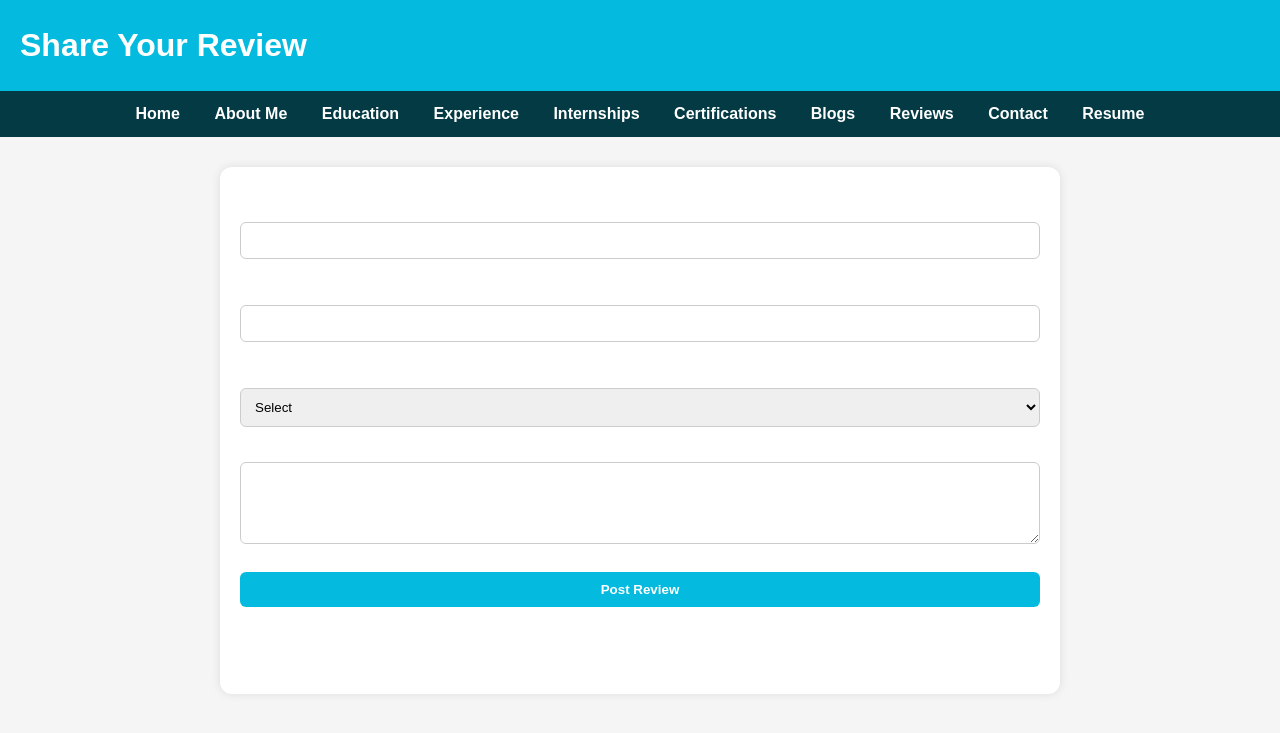
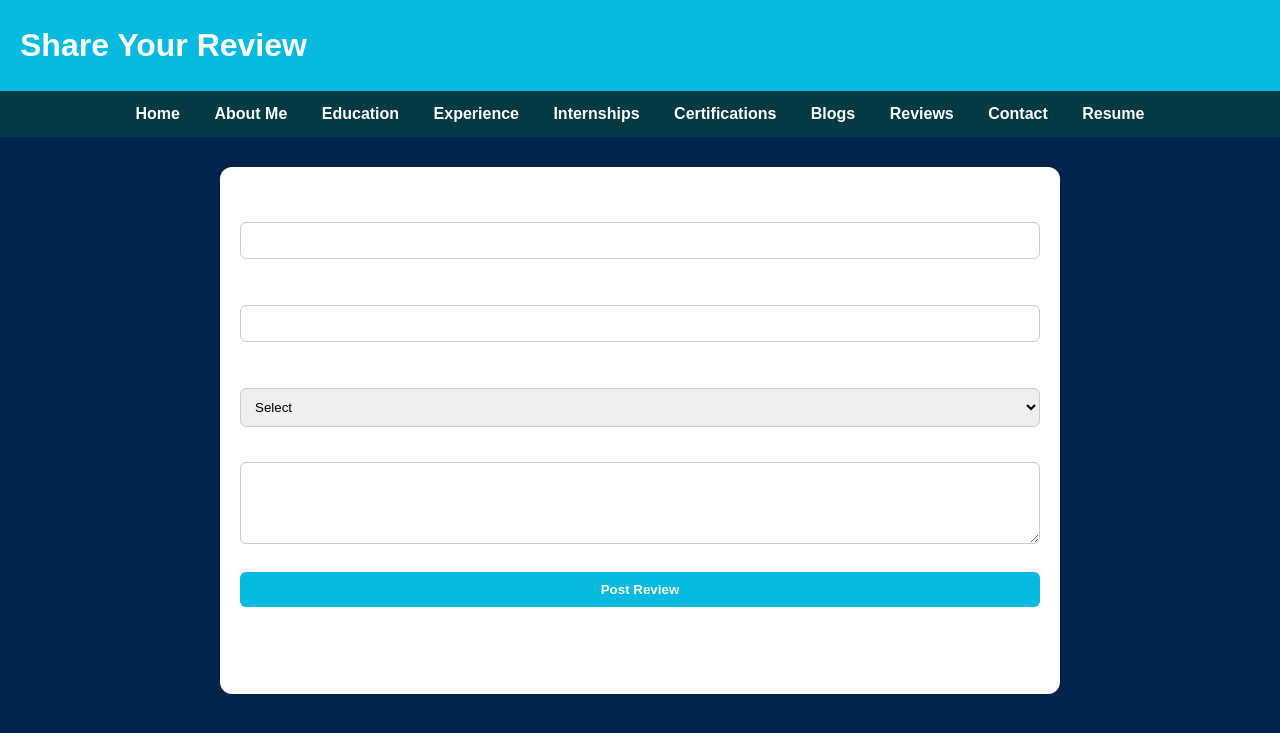
Before and after one commit to faisalrehman110/portfolio-website, a Flask app: page /reviews in a window 1280 px wide. Shown: the top 733 px of the page. Run offline with Flask 3, Linux system fonts and the light colour scheme.

Commit message:
Update reviews.html

```diff
--- a/templates/reviews.html
+++ b/templates/reviews.html
@@ -7,12 +7,7 @@
   <meta name="viewport" content="width=device-width, initial-scale=1.0"/>
   <link rel="stylesheet" href="/static/css/styles.css?v=2">
   <style>
-    body {
-      font-family: Arial, sans-serif;
-      background: #f5f5f5;
-      margin: 0;
-      padding: 0;
-    }
+
     header {
       background: #04BADE;
       color: white;
```
